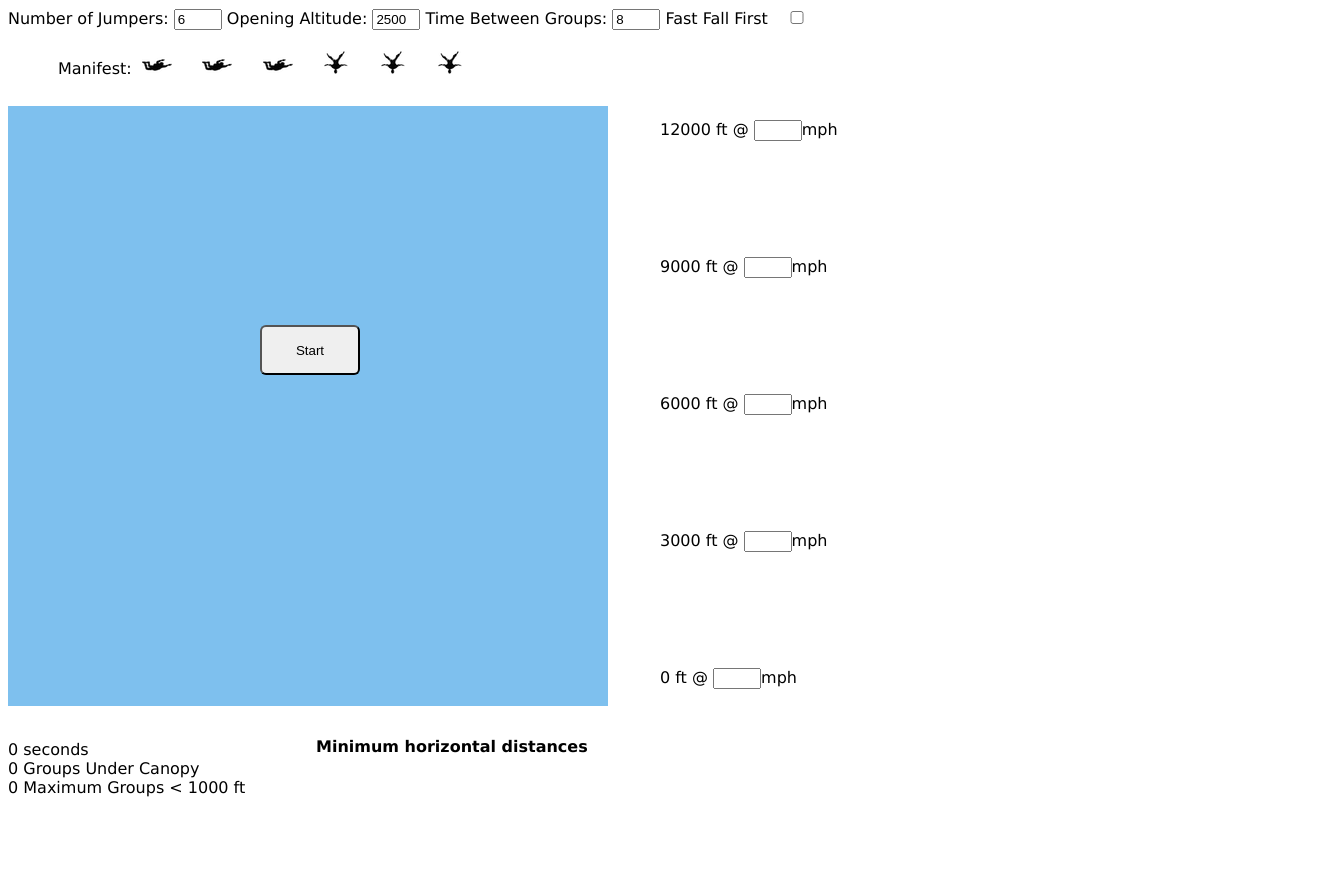
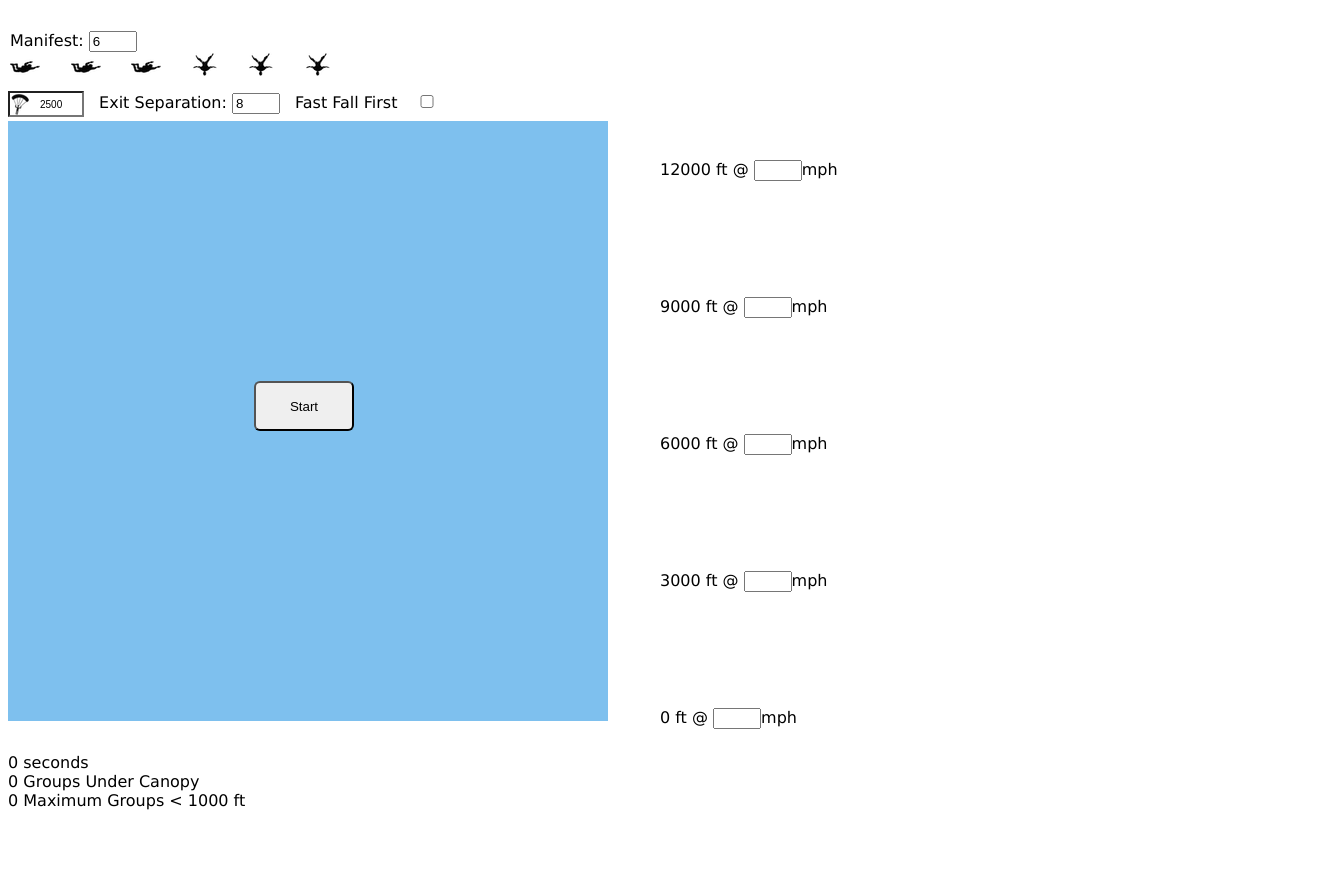
Before and after one commit to base698/freefall-drift, a plain HTML site: page index.html in a window 1280 px wide. Shown: the whole page, 1322 px wide, since content can reach past the window. Before the commit the page ends 816 px from the top, so only its background shows below. Drawn offline with nearby package versions, Linux system fonts and the light colour scheme; some packages are replaced by stand-ins of ours.

Commit message:
ui changes

```diff
--- a/index.html
+++ b/index.html
@@ -13,9 +13,14 @@
       font-family: verdana;
     }
 
+    .stats-box {
+      top: 62px;
+      position:relative;
+    }
 
     #horizontal-distances {
-      margin: -100px 0 0 308px;
+      margin: -58px 0 0 308px;
+      height:180px;
     }
 
     #horizontal-distances h4 {
@@ -29,7 +34,7 @@
     .wind-table {
       position: absolute;
       left: 660px;
-      top: 120px;
+      top: 160px;
     }
     .wind-table span {
       display: block;
@@ -43,15 +48,39 @@
     div#heatmap {
       width: 40px;
       height: 600px;
+      top: 30px;
+      left: 600px;
       position: absolute;
-      top: 96px;
-      left: 608px;
+    }
+
+    .screen-container .options {
+      position: absolute;
+    }
+
+    .options label {
+      margin: 0 0 0 10px;
+    }
+
+    .screen-container {
+      width: 640px;
+      height:600px;
+      position: relative;
+    }
+
+
+    .screen-container input.open {
+      background: url(img/canopy-icon.png) no-repeat scroll 0px 0px;
+      padding-left:30px;
+      height: 20px;
+      font-size: 10px;
     }
 
     canvas#screen {
+      top: 0px;
       margin: 30px 0;
       width: 600px;
       height: 600px;
+      position: absolute;
     }
 
     .groups {
@@ -60,42 +89,54 @@
 
     #groups-view {
       width: 100%;
-      line-height: 15px;
-      margin: 20px 0 0 50px;
+      margin: 4px 0 10px 2px;
+      height: 50px;
     }
+
     #start {
       position: absolute;
-      top: 325px;
+      top: 290px;
       width: 100px;
       height: 50px;
       border-radius: 6px;
-      left: 260px;
+      left: 246px;
+      z-index:1;
     }
   </style>
 </head>
 
 <div ng-controller="SimulationCtrl">
-  <button id="start" ng-hide="running" ng-click="simulationStart()">Start</button>
-  <label>Number of Jumpers:</label> <input type="text" ng-model="simulationConfig.numJumpers"/>
-  <label>Opening Altitude:</label> <input type="text" ng-model="simulationConfig.openingAltitude"/>
-  <label>Time Between Groups:</label> <input type="text" ng-model="simulationConfig.timeBetweenGroups"/>
-  <label>Fast Fall First</label> <input type="checkbox" ng-model="simulationConfig.fastFallFirst"/>
   <br>
   <div id="groups-view">
-    <span>Manifest:&nbsp;</span>
+    <div>
+      <span>Manifest:</span>
+      <input type="number" min="1" max="23" ng-model="simulationConfig.numJumpers"/>
+    </div>
     <div class="groups" ng-repeat="group in airplaneLoad.groups">
       <span style="color: {{jumper.color}}; cursor: pointer;" ng-click="changeSpeed(jumper)" ng-repeat="jumper in group"><img ng-src="{{(jumper.terminal>140*ftPerSecond)?'/img/headdown.png':'/img/belly.png'}}">&nbsp;</span>
       &nbsp;&nbsp;&nbsp;&nbsp;
     </div>
   </div>
-  <canvas width="600" height="600" style="background: #7ec0ee;" id="screen"></canvas>
-  <div id="heatmap"></div>
-  <div>{{timeRunning || 0 | number:0}} seconds</div>
-  <div>{{groupsUnderCanopy || 0}} Groups Under Canopy</div>
-  <div>{{canopiesUnder1k}} Maximum Groups &lt; 1000 ft</div>
+
+  <div class="screen-container">
+    <div class="options">
+      <input class="open" type="text" ng-model="simulationConfig.openingAltitude"/>
+      <label>Exit Separation:</label> <input type="text" ng-model="simulationConfig.timeBetweenGroups"/>
+      <label>Fast Fall First</label> <input type="checkbox" ng-model="simulationConfig.fastFallFirst"/>
+    </div>
+
+    <button id="start" ng-hide="running" ng-click="simulationStart()">Start</button>
+    <canvas width="600" height="600" style="background: #7ec0ee;" id="screen"></canvas>
+    <div id="heatmap"></div>
+  </div>
+  <div class='stats-box'>
+    <div class="stats">{{timeRunning || 0 | number:0}} seconds</div>
+    <div class="stats">{{groupsUnderCanopy || 0}} Groups Under Canopy</div>
+    <div class="stats">{{canopiesUnder1k}} Maximum Groups &lt; 1000 ft</div>
+  </div>
   <br>
   <div id="horizontal-distances">
-  <h4>Minimum horizontal distances</h4>
+  <h4 ng-show="horizontalDistances">Minimum horizontal distances</h4>
   <span ng-repeat="distance in horizontalDistances">{{distance.distance | number:0}} ft <br></span>
   </div>
   <div class="wind-table">
```
Also changed, not shown: img/canopy-icon.png (added), lib/index.js.
